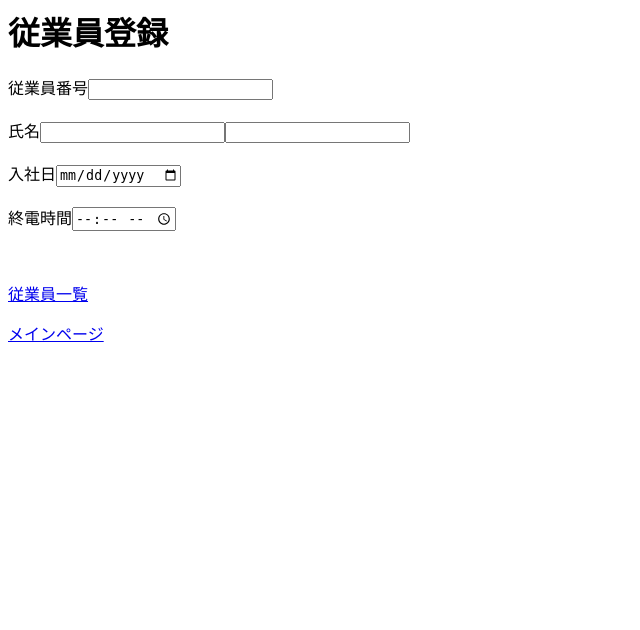
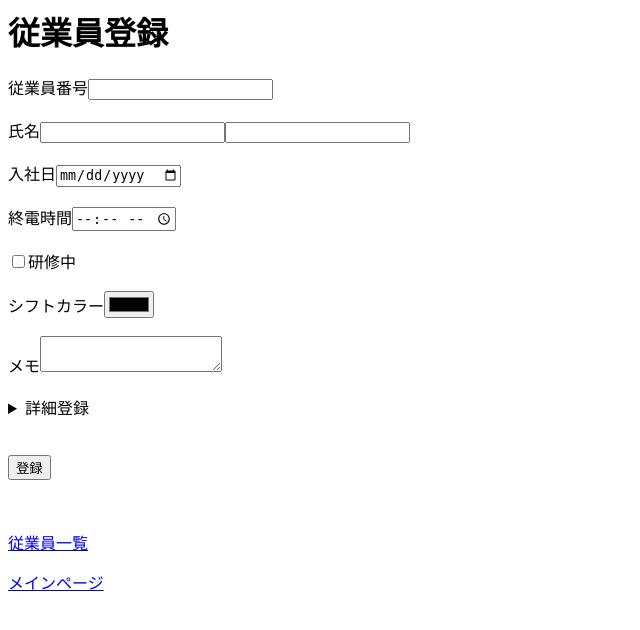
Before and after one commit to yaemicro12-source/Shift-Management, a Django app: page /add_staff/ in a window 1280 px wide. Shown: the top 630 px of the page, without its empty margins (0-640 px from the left). Run offline with Django 5.2, Linux system fonts and the light colour scheme.

Commit message:
add_staff作成

```diff
--- a/shift_management/models.py
+++ b/shift_management/models.py
@@ -70,6 +70,10 @@ class StaffProfile(models.Model):
         max_length=100,
         verbose_name="スタッフ名"
     )
+    firstname = models.CharField(
+            max_length=100,
+            verbose_name="スタッフ下の名前"
+        )
     #ユーザーの名前
     role = models.IntegerField(
         choices=ROLE_CHOICES,
--- a/shift_management/templates/shift_management/add_staff.html
+++ b/shift_management/templates/shift_management/add_staff.html
@@ -5,15 +5,107 @@
             従業員番号<input type="text" name="id" id="id">
             <br>
             <br>
-            氏名<input type="text" name="name" id="name" ><input type="text" name="fastname" id="fastname">
+            氏名<input type="text" name="name" id="name" ><input type="text" name="firstname" id="fastname">
             <br>
             <br>
             入社日<input type="date" name="joind_on" id="joind_on">
             <br>
             <br>
             終電時間<input type="time" name="train_time" id="train_time">
-            <!--ここに詳細ボタンを置いて押した場合のみ表示されるようにしたい-->
+            <br>
+            <br>
+            <label>
+                <input type="checkbox" name="is_trainee" id="is_trainee" value="1">研修中
+            </label>
+            <br>
+            <br>
+            シフトカラー<input type="color" name="color" id="color">
+            <br>
+            <br>
+            メモ<textarea name="memo" id="memo"></textarea>
+            <br>
+            <br>
+            <details>
+                <summary>詳細登録</summary>
+                <br>
+                    <p>権限区分
+                    <label>
+                        <input type="radio" name="role" value="1">
+                        一般従業員
+                    </label>
 
+                    <label>
+                        <input type="radio" name="role" value="2">
+                        管理者
+                    </label>
+                    </p>
+                    <p>
+                    <br>
+                    時給<input type="text" name="wage" id="wage">
+                    <br>
+                    </p>
+
+                    <p>
+                    <br>
+                    シフト提出方法
+                    <br>
+                    <label>
+                        <input type="radio" name="submission_type" value="1">
+                        出勤可能な日を選択（出勤日数の少ないスタッフ向け）
+                    </label>
+                    <br>
+                    <label>
+                        <input type="radio" name="submission_type" value="2">
+                        休みの希望を選択（出勤日数の多いスタッフ向け）
+                    </label>
+                    </p>
+                    <p>
+                    <br>
+                    最低シフト提出日数<input type="text" name="minimum_available_days" id="minimum_available_days">
+                    <p>提出日数不足の警告の有無</p>
+                    <label>
+                        <input type="radio" name="show_submission_warning" id="show_submission_warning" value="1">
+                        有り
+                    </label>
+                    <label>
+                        <input type="radio" name="show_submission_warning" id="show_submission_warning" value="2">
+                        無し
+                    </label>
+                    </p>
+                    <p>権限
+                        <br>
+                    <label>
+                        <input type="checkbox" name="position_holder" id="position_holder" value="1">役職者か
+                    </label>
+                    <br>
+                    <label>
+                        <input type="checkbox" name="can_view" id="can_view" value="2">全体シフトの閲覧権限
+                    </label>
+                    <br>
+                    <label>
+                        <input type="checkbox" name="can_view" id="can_view" value="3">不足枠の閲覧権限
+                    </label>
+                    <br>
+                    <label>
+                        <input type="checkbox" name="shift_priority" id="shift_priority" value="4">シフト優先
+                    </label>
+                    </p>
+
+                    <p>
+                    <br>
+                    研修終了予定日<input type="date" name="training_end_date" id="training_end_date">
+                    <br>
+                    使用期間終了日<input type="date" name="probation_end_date" id="probation_end_date">
+                    <br>
+                    年間収入上限<input type="text" name="annual_max_minutes" id="annual_max_minutes">
+                    <br>
+                    本人が希望する月の勤務時間<input type="text" name="desired_monthly_minutes" id="desired_monthly_minutes">
+                    </p>
+
+            </details>
+            <br>
+            <br>
+            <button type="submit">登録</button>
         </form>
         <br>
         <p><a href="{% url 'shift_management:all_staff' %}">従業員一覧</a></p>
```
Also changed, not shown: shift_management/templates/shift_management/edit_staff.html (+6 -3 lines).
